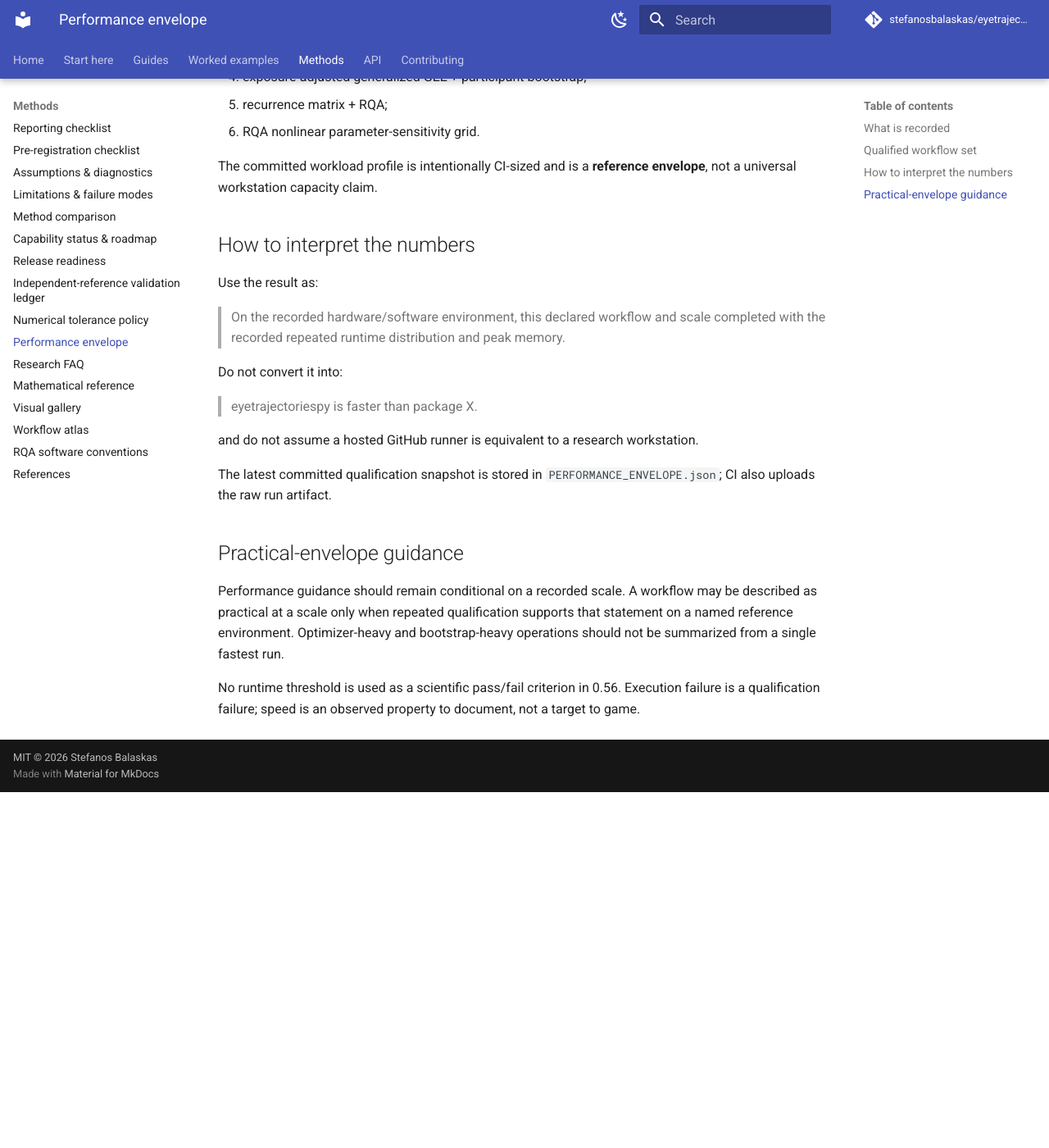
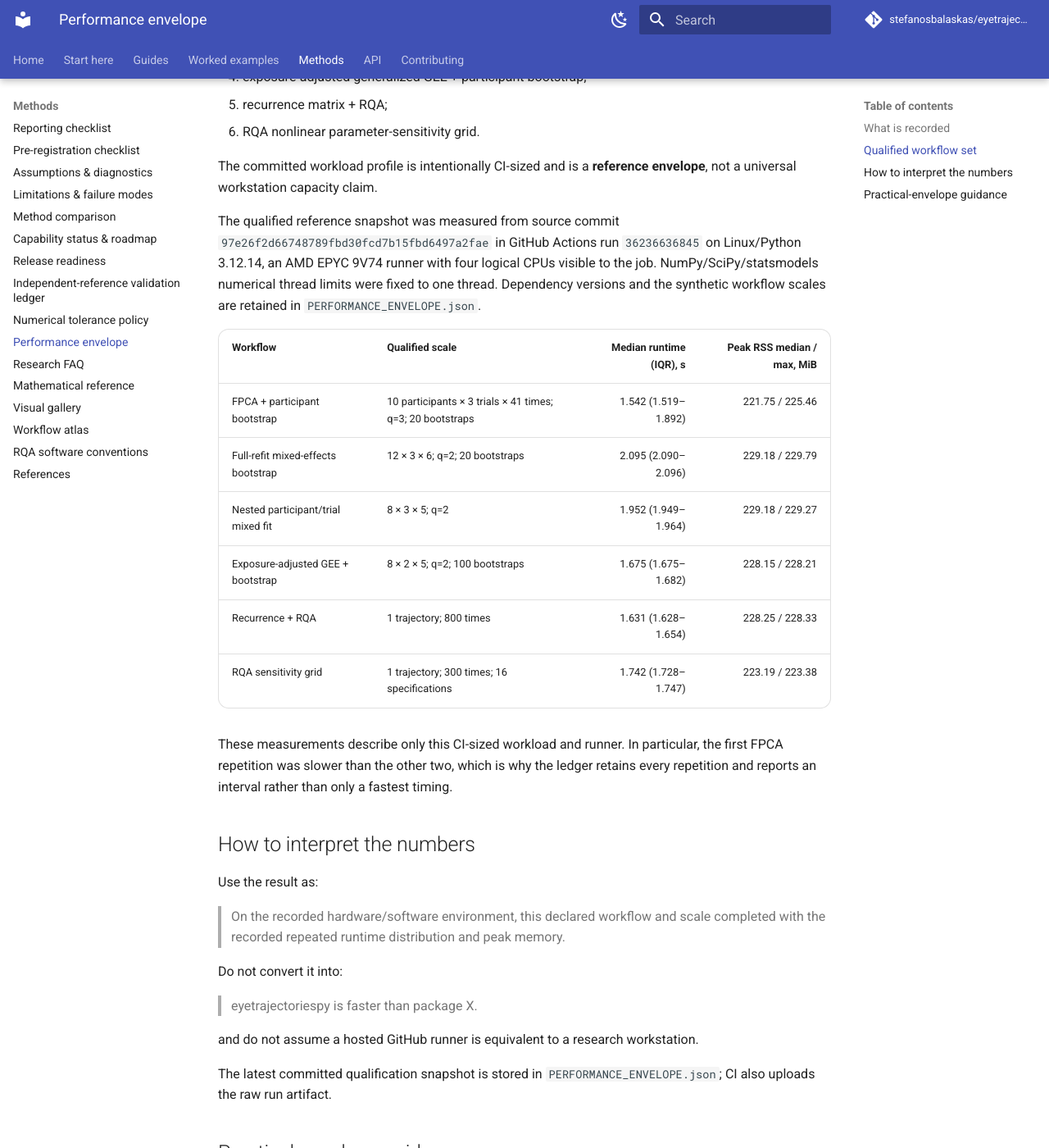
Before and after one commit to stefanosbalaskas/eyetrajectoriespy, an MkDocs documentation site: the page built from docs/validation/performance-envelope.md, in a window 1280 px wide and 1400 px high, scrolled down 1133 px. Shown: the whole window at 82% size. Built offline with MkDocs 1.6.1 and Material for MkDocs 9.7.7, drawn with Linux system fonts in a browser that asks for light colours; comment, search, counter and statistics services are not loaded; before the commit the page ends 2099 px from its top, so only the background shows below that.

Commit message:
Publish qualified 0.56 performance reference envelope

```diff
--- a/docs/validation/performance-envelope.md
+++ b/docs/validation/performance-envelope.md
@@ -43,6 +43,27 @@
 The committed workload profile is intentionally CI-sized and is a **reference
 envelope**, not a universal workstation capacity claim.
 
+The qualified reference snapshot was measured from source commit
+`97e26f2d66748789fbd30fcd7b15fbd6497a2fae` in GitHub Actions run
+`36236636845` on Linux/Python 3.12.14, an AMD EPYC 9V74 runner with four
+logical CPUs visible to the job. NumPy/SciPy/statsmodels numerical thread
+limits were fixed to one thread. Dependency versions and the synthetic workflow
+scales are retained in `PERFORMANCE_ENVELOPE.json`.
+
+| Workflow | Qualified scale | Median runtime (IQR), s | Peak RSS median / max, MiB |
+|---|---|---:|---:|
+| FPCA + participant bootstrap | 10 participants × 3 trials × 41 times; q=3; 20 bootstraps | 1.542 (1.519–1.892) | 221.75 / 225.46 |
+| Full-refit mixed-effects bootstrap | 12 × 3 × 6; q=2; 20 bootstraps | 2.095 (2.090–2.096) | 229.18 / 229.79 |
+| Nested participant/trial mixed fit | 8 × 3 × 5; q=2 | 1.952 (1.949–1.964) | 229.18 / 229.27 |
+| Exposure-adjusted GEE + bootstrap | 8 × 2 × 5; q=2; 100 bootstraps | 1.675 (1.675–1.682) | 228.15 / 228.21 |
+| Recurrence + RQA | 1 trajectory; 800 times | 1.631 (1.628–1.654) | 228.25 / 228.33 |
+| RQA sensitivity grid | 1 trajectory; 300 times; 16 specifications | 1.742 (1.728–1.747) | 223.19 / 223.38 |
+
+These measurements describe only this CI-sized workload and runner. In
+particular, the first FPCA repetition was slower than the other two, which is
+why the ledger retains every repetition and reports an interval rather than
+only a fastest timing.
+
 ## How to interpret the numbers
 
 Use the result as:
```
